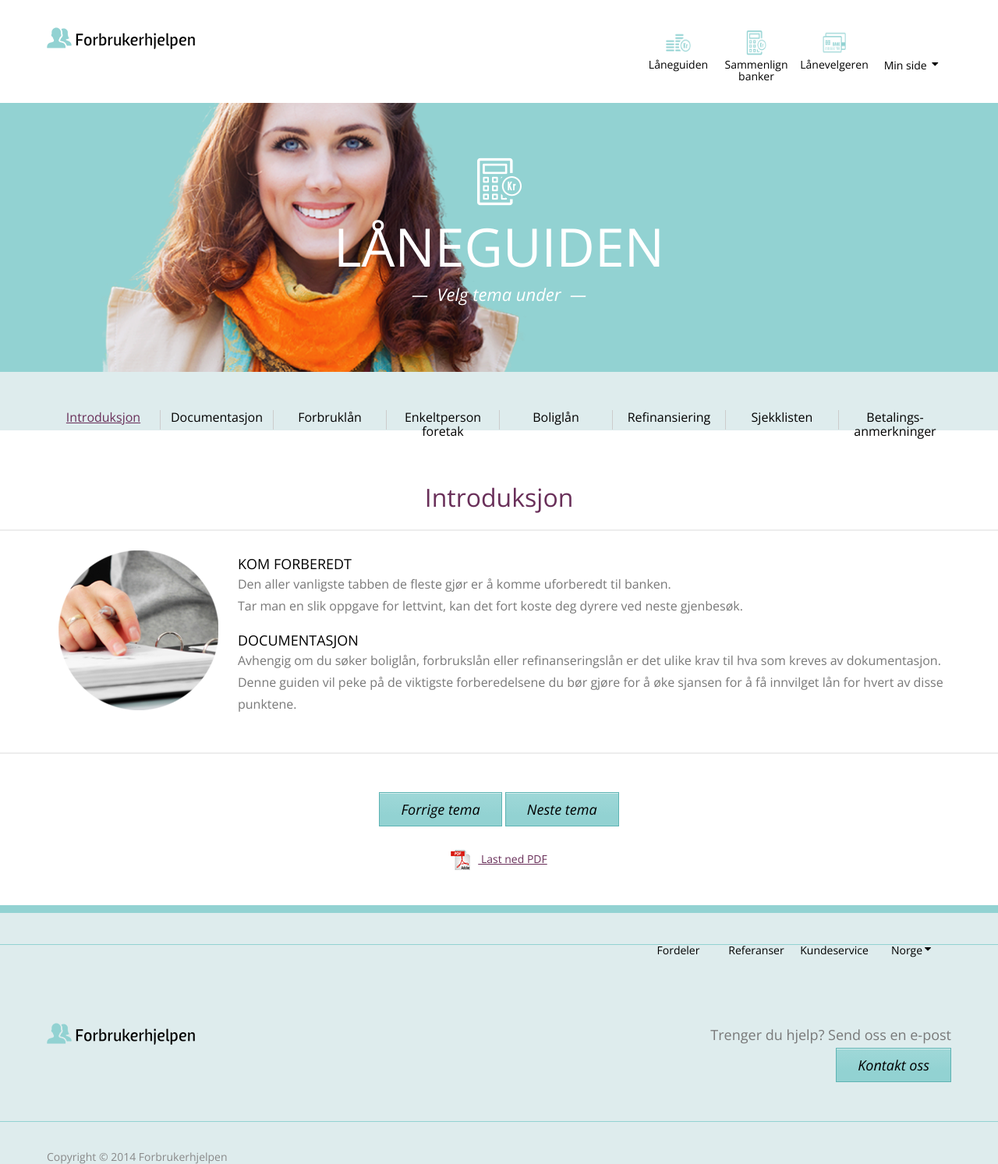
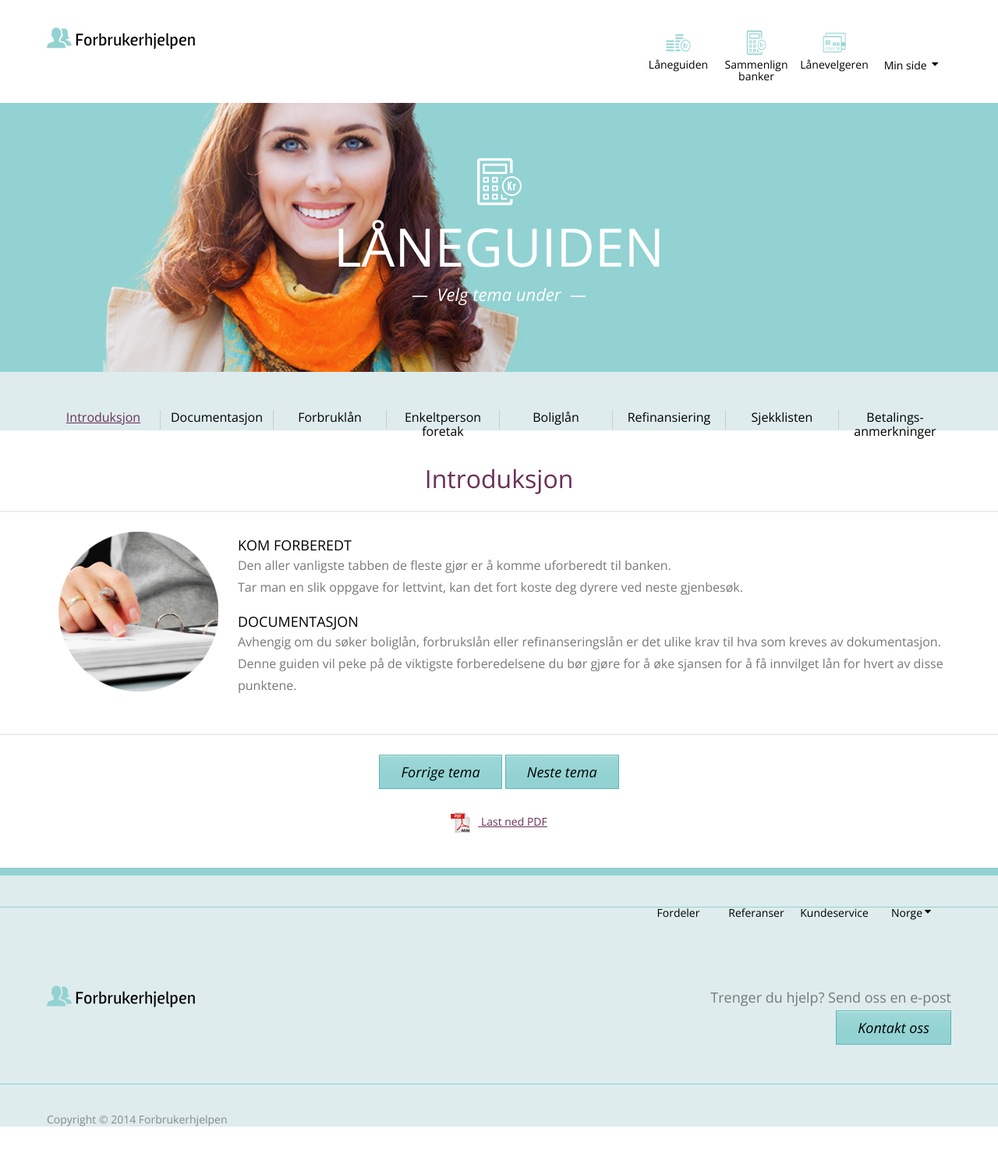
Before and after one commit to front/forbrukerhjelpen-static, a Jekyll site: the page built from topic.html, in a window 1280 px wide. Shown: the whole page at 78% size. Built offline with Jekyll 4.4.1, drawn with Linux system fonts in a browser that asks for light colours; nearby versions of some CDN libraries; after the commit the page ends 1445 px from its top, so only the background shows below that.

Commit message:
Move some typography style og more generic scope pt.2

```diff
--- a/css/style.css
+++ b/css/style.css
@@ -174,8 +174,8 @@
   color: #692f59;
 }
 
-/* line 32, ../sass/partials/module/partials/_typography.scss */
-ul, li {
+/* line 33, ../sass/partials/module/partials/_typography.scss */
+.p-container ul, .p-container li {
   margin: 1.5em 0;
 }
 
--- a/sass/partials/module/partials/_typography.scss
+++ b/sass/partials/module/partials/_typography.scss
@@ -29,6 +29,8 @@
 	color: $color-purple;
 }
 
-ul, li {
-	margin: 1.5em 0;
+.p-container {
+	ul, li {
+		margin: 1.5em 0;
+	}
 }
```
